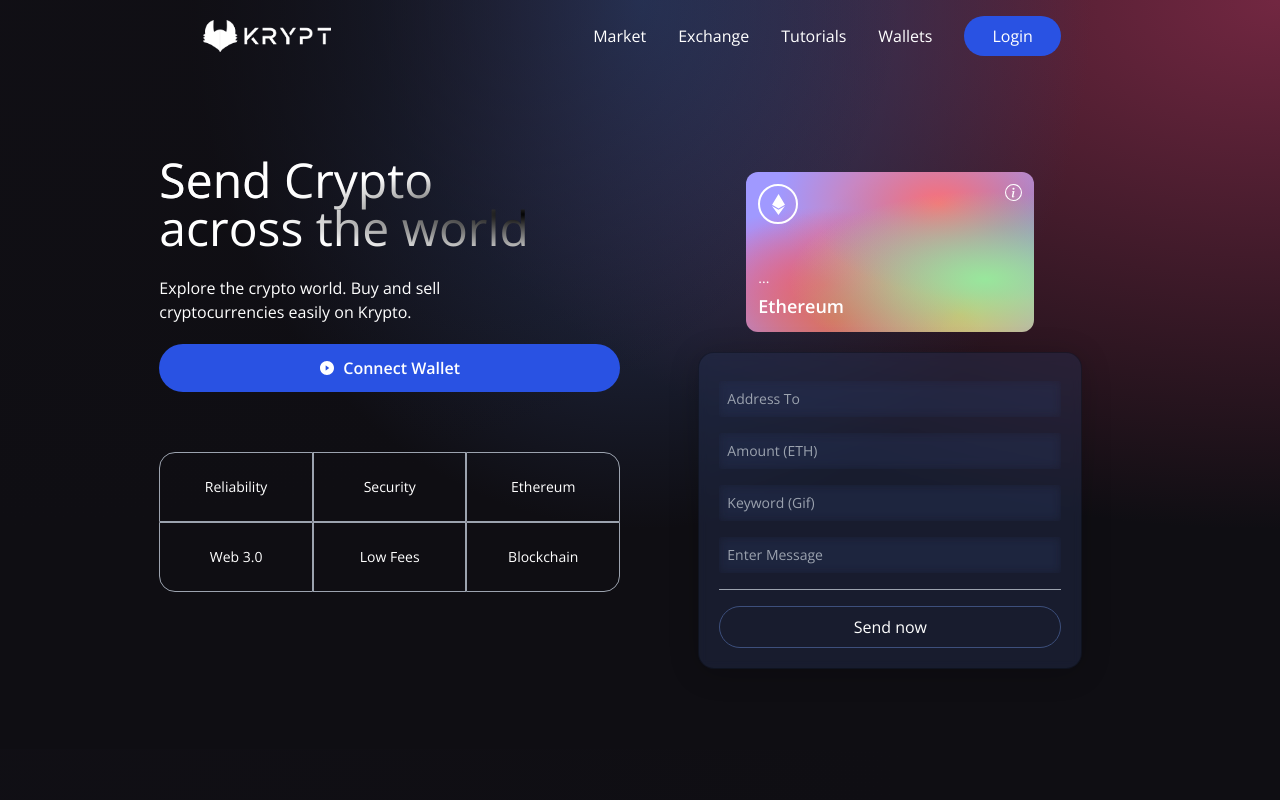
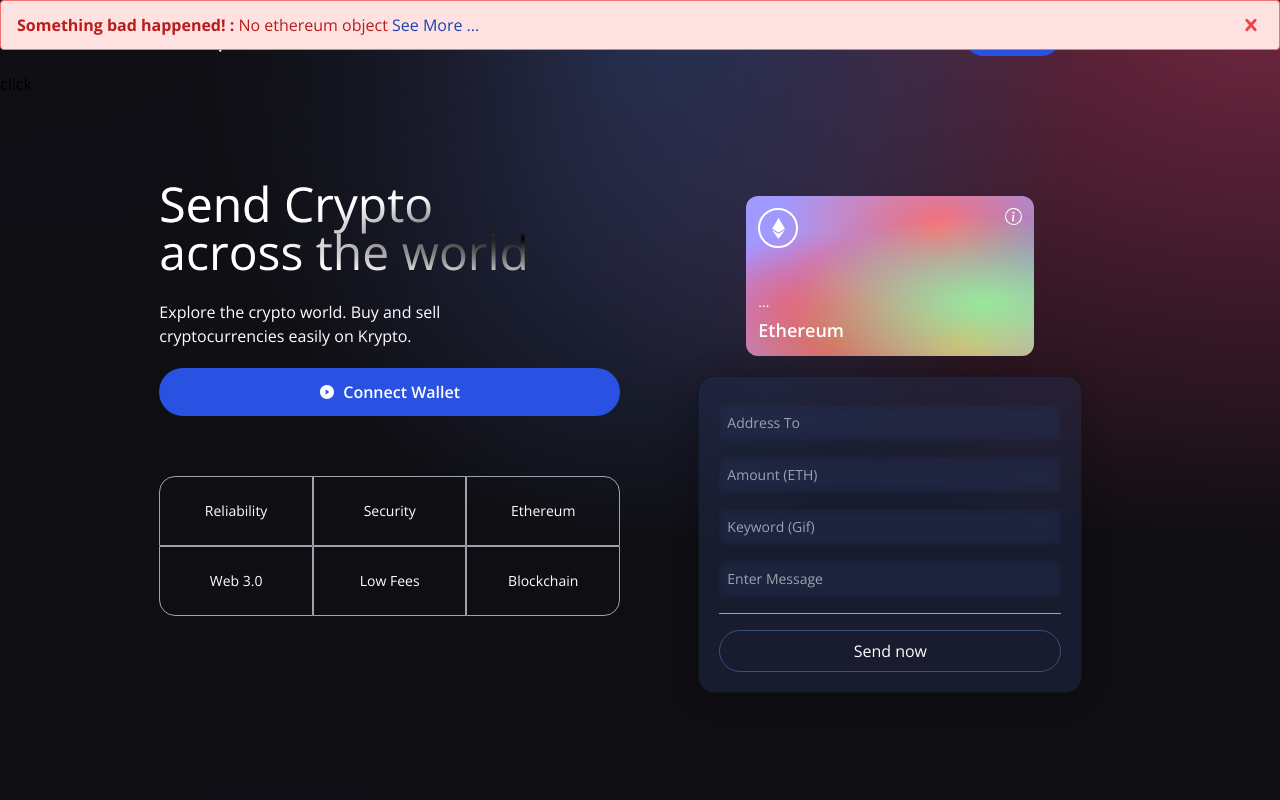
Before and after one commit to reza-talebii/web3.0, a React (Vite) app in the folder client/: page / in a window 1280 px wide. Shown: the top 800 px of the page. Built offline with nearby package versions, Linux system fonts and the light colour scheme.

Commit message:
complete error hanlder

```diff
--- a/client/src/App.jsx
+++ b/client/src/App.jsx
@@ -1,16 +1,32 @@
+import { useContext } from "react";
+
+import { TransactionsContext } from "./context/TransactionsContext";
+
 import {
   Navbar,
   Footer,
   Services,
   Transactions,
   Welcome,
+  Error,
 } from "./Components/Index";
 
 const App = () => {
+  const { error, setError } = useContext(TransactionsContext);
+
   return (
     <section className="main-h-screen">
       <section className="gradient-bg-welcome">
+        {error && (
+          <Error description={error.descriptionError} title={error.title} />
+        )}
+
         <Navbar />
+        <button
+          onClick={() => setError({ title: "new", descriptionError: "error" })}
+        >
+          click
+        </button>
         <Welcome />
       </section>
       <Services />
--- a/client/src/Components/Ui/Alert/Error.jsx
+++ b/client/src/Components/Ui/Alert/Error.jsx
@@ -1,18 +1,43 @@
+import { useContext } from "react";
+import { useEffect } from "react";
 import { useState } from "react";
 import ReactDOM from "react-dom";
 
+import { TransactionsContext } from "../../../context/TransactionsContext";
+
 const Error = () => {
+  const { error } = useContext(TransactionsContext);
   const [closeModal, setCloseModal] = useState(false);
+  const [showMore, setShowMore] = useState(false);
 
-  const topPositionAlert = closeModal ? "top-100" : "top-0";
+  const { description, title } = error;
+
+  //SHOW ERROR WHEN HAPPENED CHANGE ERROR STATE
+  useEffect(() => {
+    if (error) setCloseModal(false);
+  }, [error]);
+
+  const topPositionAlert = closeModal ? "hidden" : "block";
 
   return ReactDOM.createPortal(
     <div
-      className={`bg-red-100 border border-red-400 text-red-700 px-4 py-3 rounded fixed w-full ${topPositionAlert}`}
+      className={`bg-red-100 border border-red-400 text-red-700 px-4 py-3 rounded fixed w-full top-0 ${topPositionAlert}`}
       role="alert"
     >
-      <strong className="font-bold">Holy smokes!</strong>
-      <span className="block sm:inline">Something seriously bad happened.</span>
+      <strong className="font-bold">Something bad happened! : </strong>
+      <span className="block sm:inline">
+        {title}
+        {"  "}
+        <span
+          className="text-blue-800 cursor-pointer"
+          onClick={() => setShowMore(!showMore)}
+        >
+          See More ...
+        </span>
+        <br />
+        {showMore && String(description)}
+      </span>
+
       <span className="absolute top-0 bottom-0 right-0 px-4 py-3">
         <svg
           onClick={() => setCloseModal(!closeModal)}
--- a/client/src/context/TransactionsContext.jsx
+++ b/client/src/context/TransactionsContext.jsx
@@ -179,6 +179,7 @@
     isLoading,
     transactions,
     error,
+    setError,
   };
 
   return (
```
